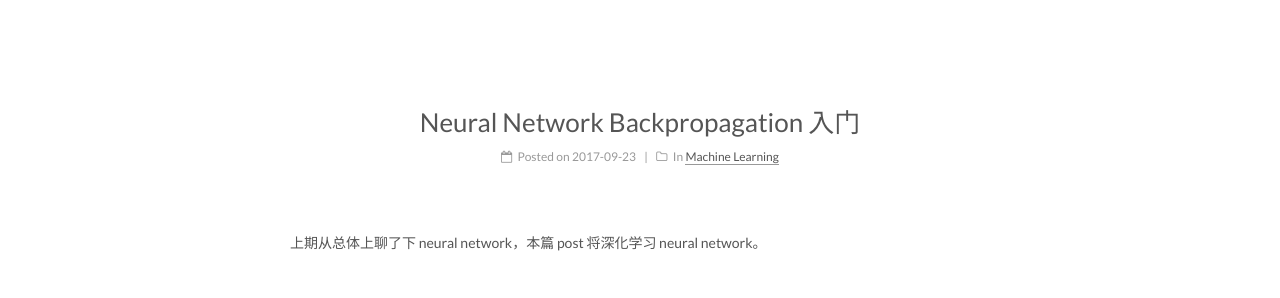
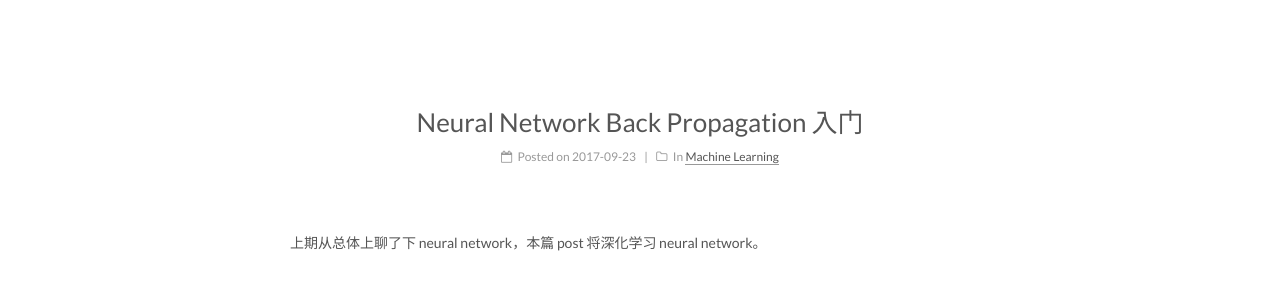
Before and after one commit to qimiguang/qimiguang.github.io, a Jekyll site: the page built from _posts/2017-09-23-Neural-Network-Backpropagation.md, in a window 1280 px wide. Shown: the part 338-636 px from the top of the page. Built offline with Jekyll 4.4.1, drawn with Linux system fonts in a browser that asks for light colours; some of the changed text lies outside the part shown.

Commit message:
write backpropagation post

```diff
--- a/_posts/2017-09-23-Neural-Network-Backpropagation.md
+++ b/_posts/2017-09-23-Neural-Network-Backpropagation.md
@@ -1,5 +1,5 @@
 ---
-title: Neural Network Backpropagation 入门
+title: Neural Network Back Propagation 入门
 date: 2017-09-23 17:20:00
 categories:
 - Machine Learning
@@ -17,3 +17,6 @@
 
 
 ![](/assets/images/ml/week5/forward-propagation.jpeg)
+
+## back propagation
+现在我们有了 cost function，接下来需要求解 cost function 的导数，今天介绍一种新方法：back propagation。
```
